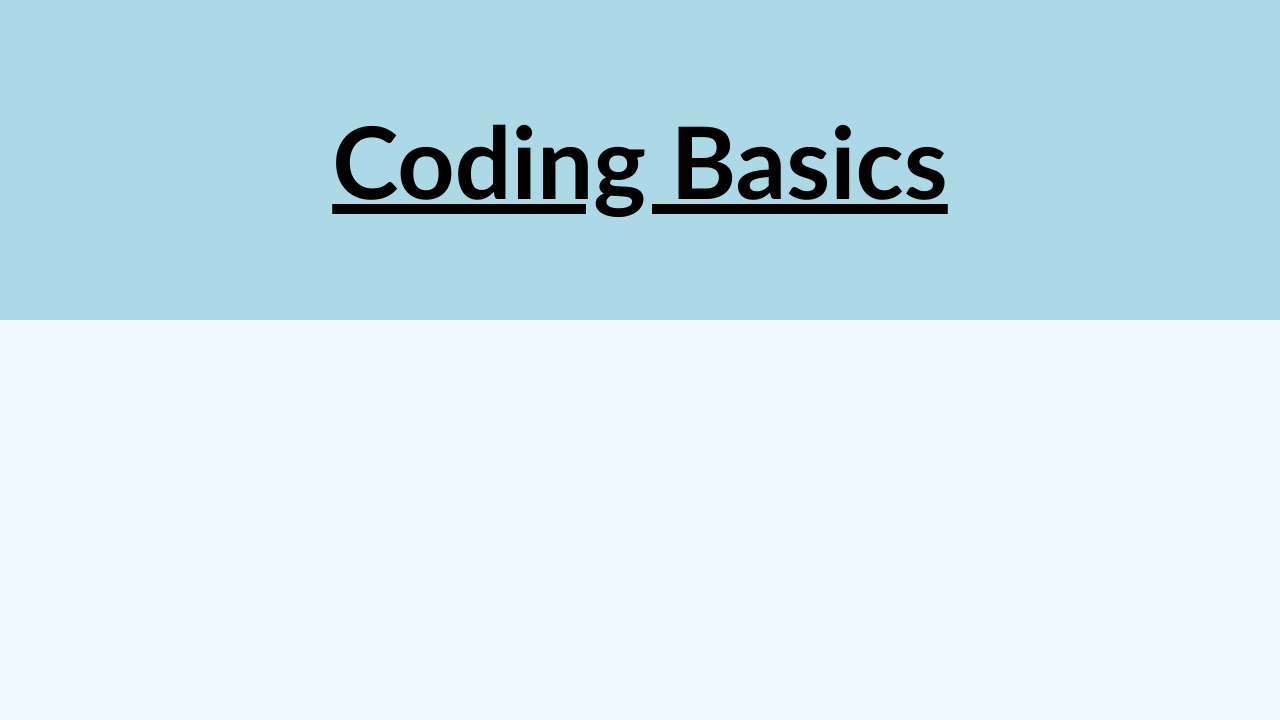
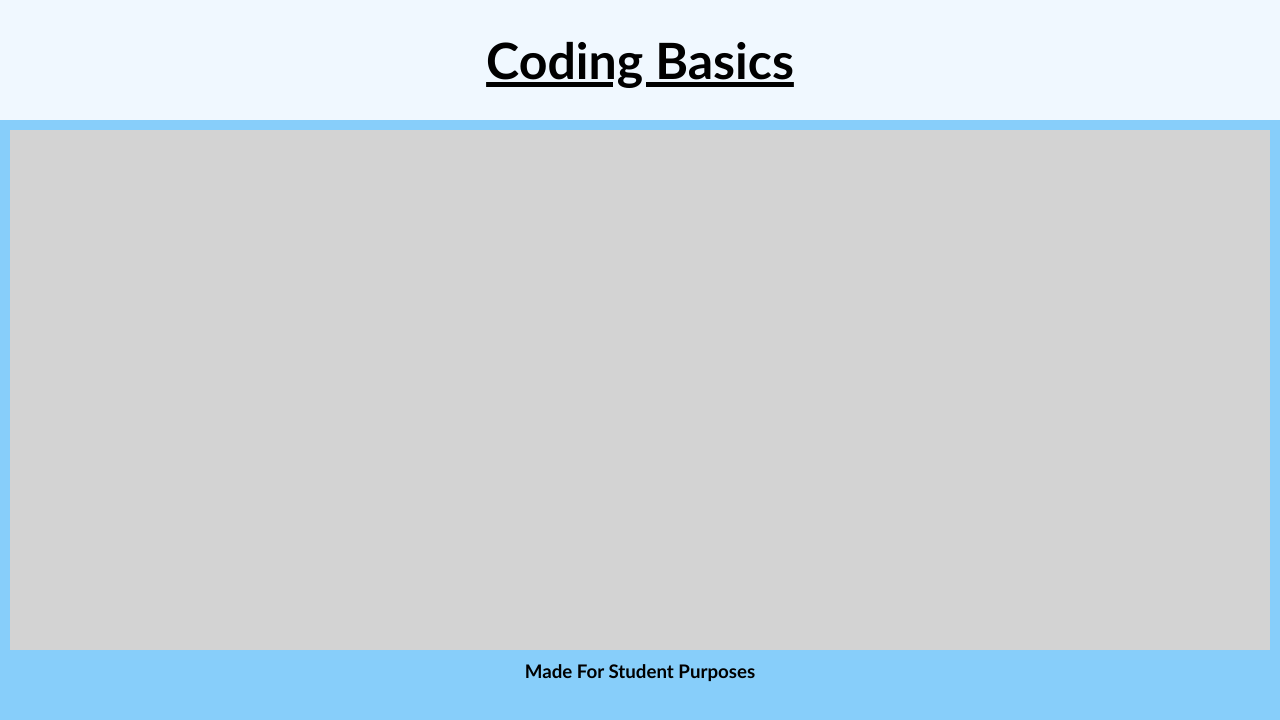
Before and after one commit to SaltyCowrie/moduleFourChallenge, a plain HTML site: page index.html in a window 1280 px wide. Drawn offline with Linux system fonts and the light colour scheme.

Commit message:
Formatting should be good for JavaScript additions

```diff
--- a/assets/style.css
+++ b/assets/style.css
@@ -5,14 +5,30 @@
 }
 
 body {
-    background-color: aliceblue;
+    background-color: lightskyblue;
 }
 
 
 h1 {
-    padding: 100px;
+    width: auto;
+    padding: 30px;
     text-decoration: underline;
     text-align: center;
-    background-color: lightblue;
-    font-size: 100px;
+    background-color: aliceblue;
+    font-size: 50px;
 }
+
+.empty-box {
+    padding: 10px;
+    margin: 10px;
+    width: auto;
+    height: 500px;
+    position: static;
+    background-color: lightgray;
+}
+
+footer {
+    text-align: center;
+    width: auto;
+    height: 40px;
+}
--- a/index.html
+++ b/index.html
@@ -12,10 +12,12 @@
     <h1> Coding Basics </h1>
    </heading>
 
-   <section class="questions">
+   <div class="empty-box"></div>
+</body>
 
-   </section>
-</body>
+<footer>
+    <h3> Made For Student Purposes </h3>
+</footer>
 
 <script src="./assets/script.js"></script>
 </html>
```
